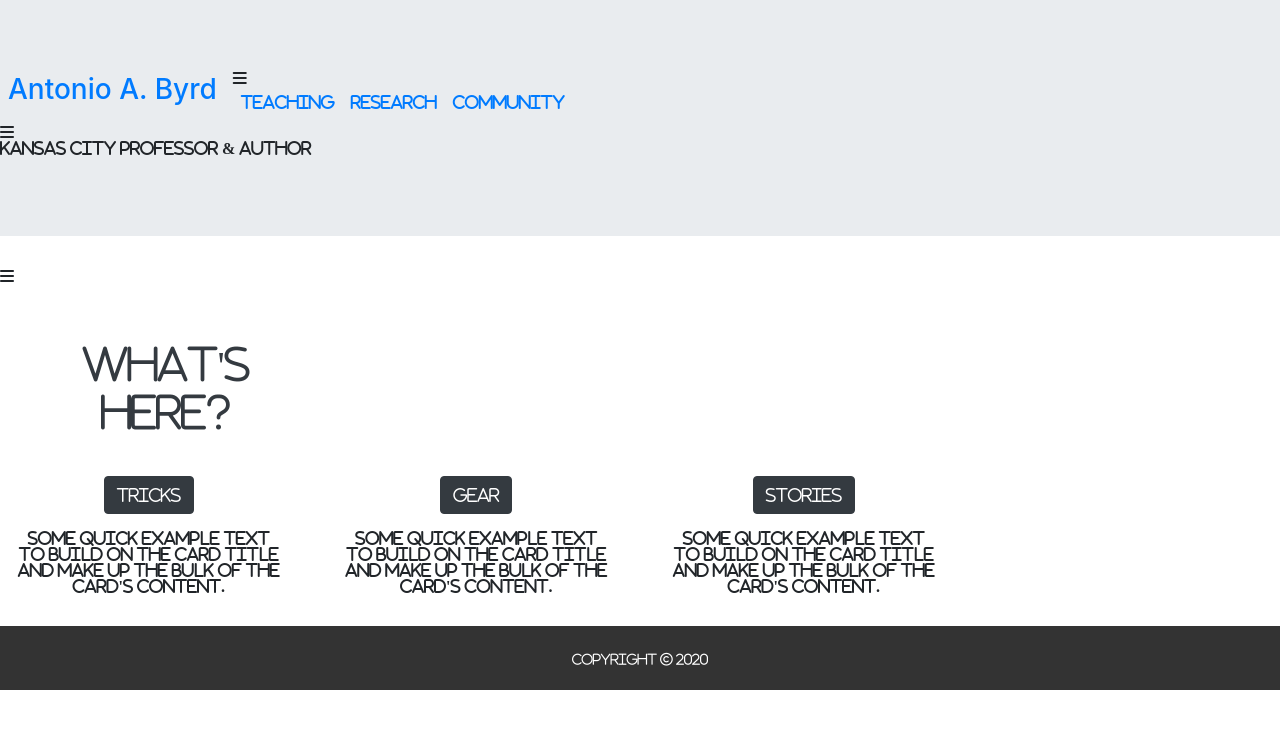
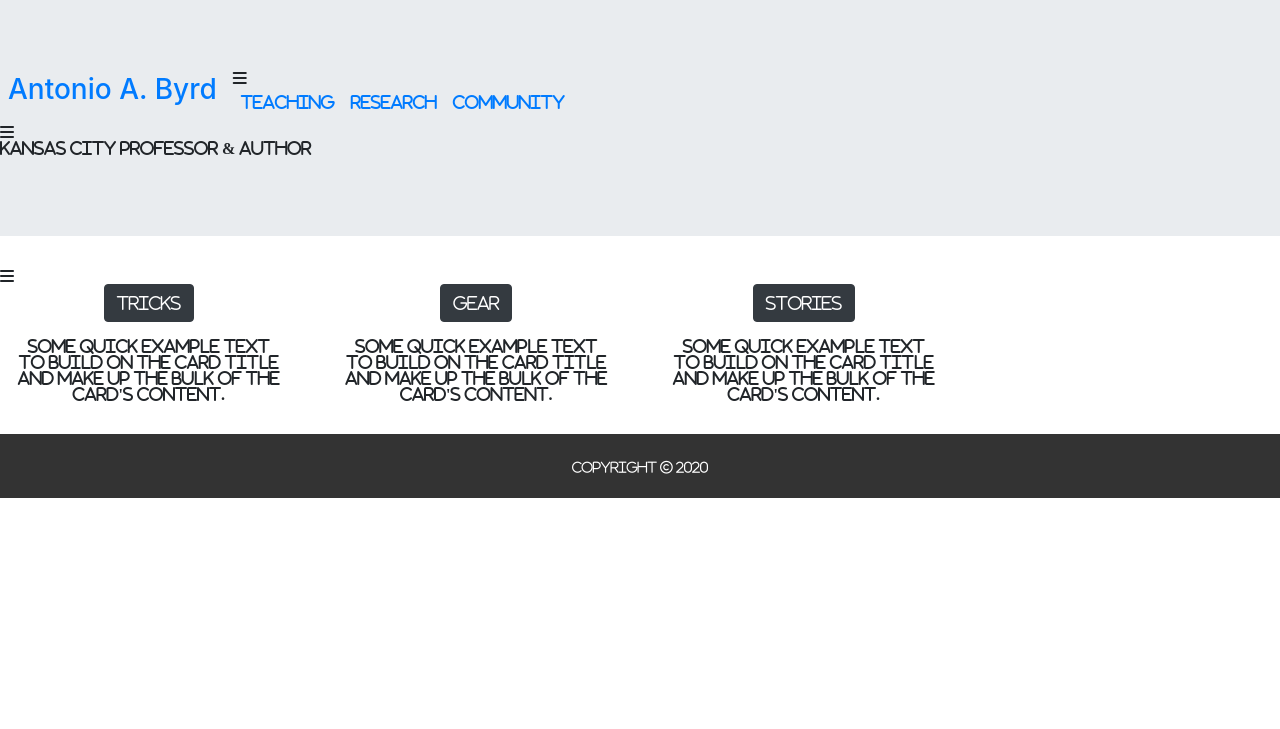
Before and after one commit to abyrd15/abyrd15.github.io, a Jekyll site: the page built from index.markdown, in a window 1280 px wide. Shown: the top 729 px of the page. Built offline with Jekyll 4.4.1, drawn with Linux system fonts in a browser that asks for light colours; nearby versions of some CDN libraries.

Commit message:
Deleted what's here heading

```diff
--- a/_includes/home/section.html
+++ b/_includes/home/section.html
@@ -1,12 +1,6 @@
 <!--MAIN CONTENT-->
 <main>
     <section>
-      <div class="container-fluid d-flex align-items-center px-2 py-3">
-           <div class="col-md-3 col-12 text-center">
-             <h1 class="font-weight-light mt-4 text-dark px-2 py-3">What's here?</h1>
-           </div>
-       </div>
-
      <div class="row align-items-center">
          <div class="col-md-3 col-12 text-center">
            <div class="col-12">
```
